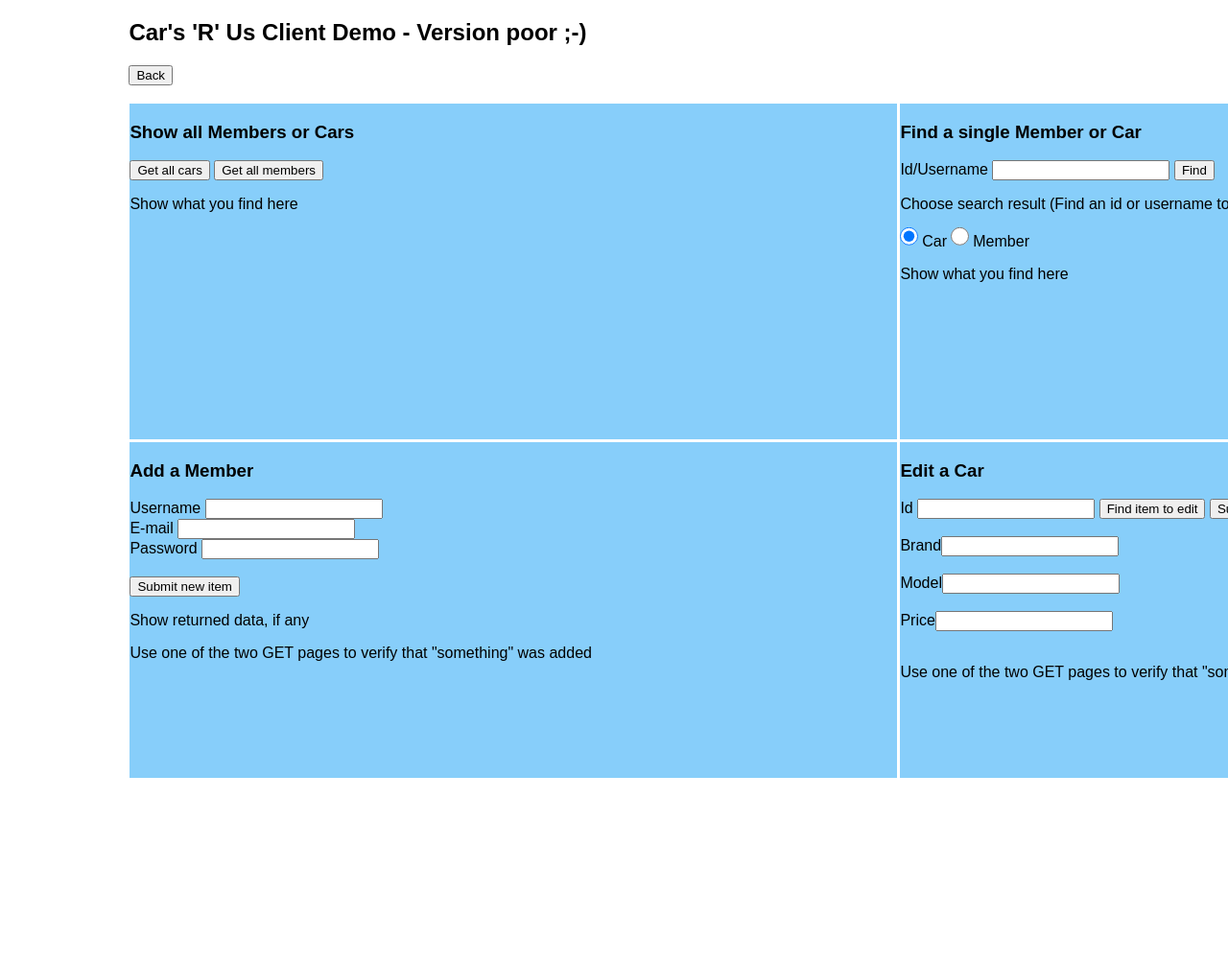
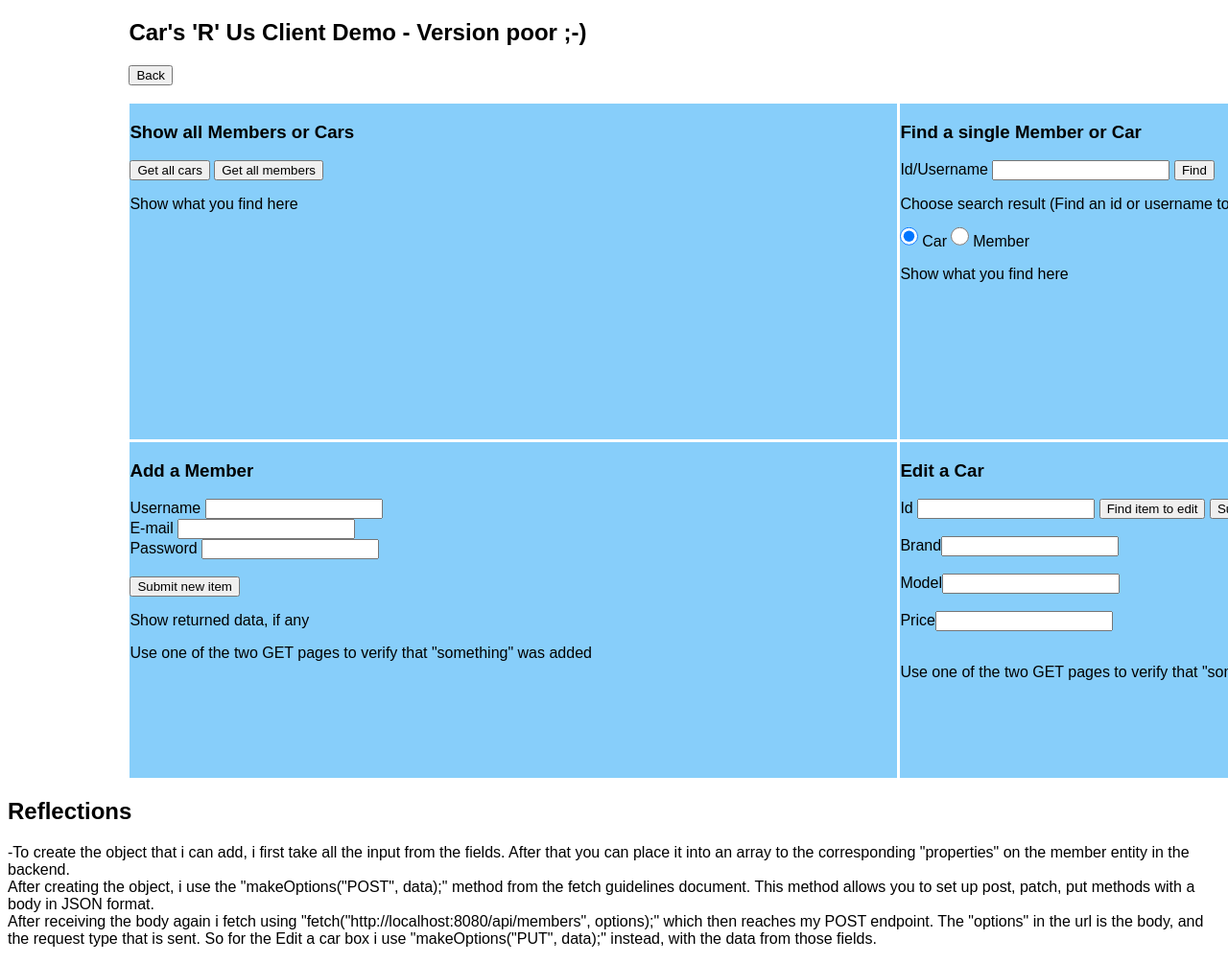
Before and after one commit to simo75m1/Week4JS, a plain HTML site: page Week5-Exercise3-Cars.html in a window 1280 px wide. Shown: the top 1004 px of the page at 96% size. Before the commit the page ends 820 px from the top, so only its background shows below. Drawn offline with Linux system fonts and the light colour scheme.

Commit message:
added reflections

```diff
--- a/Week5-Exercise3-Cars.html
+++ b/Week5-Exercise3-Cars.html
@@ -93,11 +93,19 @@
             <label for="edit-model"></label>Model<input id="edit-model"><br><br>
             <label for="edit-price"></label>Price<input id="edit-price"><br><br>
 
-
             <p>Use one of the two GET pages to verify that "something" was edited</p>
         </div>
     </div>
 </div>
+    <h2>Reflections</h2>
+    <p>-To create the object that i can add, i first take all the input from the fields. After that you can place it into an array to the corresponding "properties" on the member entity in the backend.<br>
+        After creating the object, i use the "makeOptions("POST", data);" method from the fetch guidelines document. This method allows you to set up post, patch, put methods with a body in JSON format.<br>
+        After receiving the body again i fetch using "fetch("http://localhost:8080/api/members", options);" which then reaches my POST endpoint.
+        The "options" in the url is the body, and the request type that is sent.
+        So for the Edit a car box i use "makeOptions("PUT", data);" instead, with the data from those fields.
+        <br>
+
+    </p>
 </body>
 <script src="client.js"></script>
 </html>
```
Also changed, not shown: Week5-Exercise1.html (+7 -0 lines), Week5-Exercise2.html (+7 -0 lines), Week5-Exercise4.html (+5 -0 lines).
